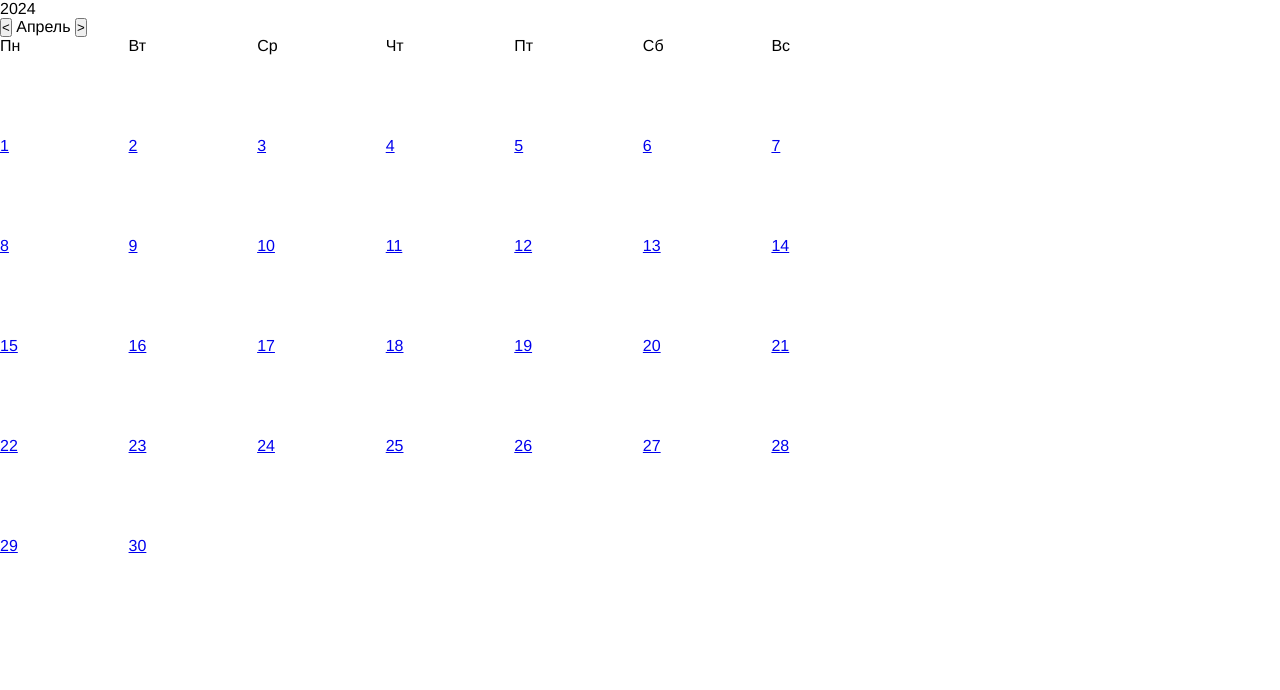
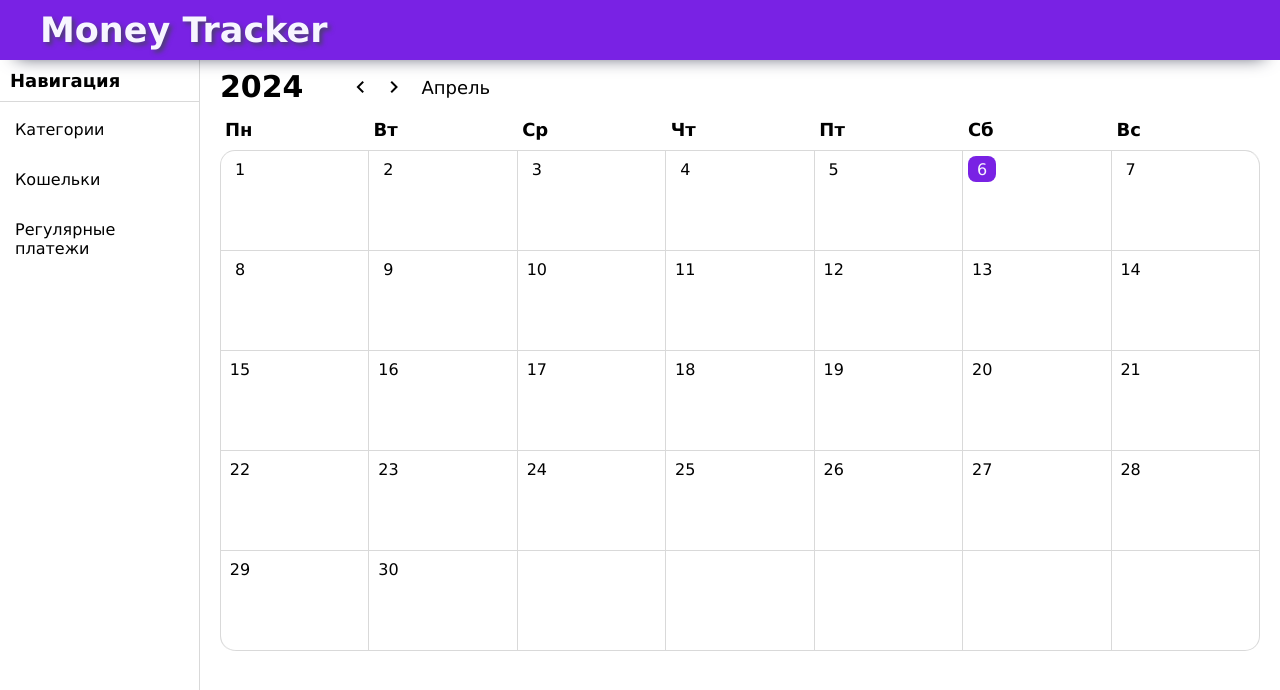
Before and after one commit to IvanDakukin/money-tracker, a Vue app: page / in a window 1280 px wide. Shown: the top 690 px of the page. Built offline with nearby package versions, Linux system fonts and the light colour scheme.

Commit message:
Добавил стили для стартовой страницы

```diff
--- a/package.json
+++ b/package.json
@@ -10,6 +10,7 @@
   "dependencies": {
     "axios": "^1.6.8",
     "core-js": "^3.8.3",
+    "node-sass": "^7.0.3",
     "vue": "^3.2.13",
     "vue-router": "^4.3.0",
     "vuex": "^4.0.0"
@@ -25,7 +26,7 @@
     "eslint": "^7.32.0",
     "eslint-plugin-vue": "^8.0.3",
     "sass": "^1.32.7",
-    "sass-loader": "^12.0.0"
+    "sass-loader": "^12.6.0"
   },
   "eslintConfig": {
     "root": true,
--- a/public/index.html
+++ b/public/index.html
@@ -1,17 +1,25 @@
 <!DOCTYPE html>
 <html lang="">
+
 <head>
   <meta charset="utf-8">
   <meta http-equiv="X-UA-Compatible" content="IE=edge">
   <meta name="viewport" content="width=device-width,initial-scale=1.0">
   <link rel="icon" href="<%= BASE_URL %>favicon.ico">
-    <title><%= htmlWebpackPlugin.options.title %></title>
+  <link rel="stylesheet"
+    href="https://fonts.googleapis.com/css2?family=Material+Symbols+Outlined:opsz,wght,FILL,GRAD@24,400,0,0" />
+  <title>
+    <%= htmlWebpackPlugin.options.title %>
+  </title>
 </head>
+
 <body>
   <noscript>
-      <strong>We're sorry but <%= htmlWebpackPlugin.options.title %> doesn't work properly without JavaScript enabled. Please enable it to continue.</strong>
+    <strong>We're sorry but <%= htmlWebpackPlugin.options.title %> doesn't work properly without JavaScript enabled.
+        Please enable it to continue.</strong>
   </noscript>
   <div id="app"></div>
   <!-- built files will be auto injected -->
 </body>
+
 </html>
--- a/src/App.vue
+++ b/src/App.vue
@@ -1,12 +1,72 @@
 <template>
-  <router-view />
+  <header class="header">
+    <span class="header__title">Money Tracker</span>
+  </header>
+
+  <main class="main">
+    <aside class="aside">
+      <nav class="nav">
+        <div class="nav__header">Навигация</div>
+        <ul>
+          <li class="nav__item">Категории</li>
+          <li class="nav__item">Кошельки</li>
+          <li class="nav__item">Регулярные платежи</li>
+        </ul>
+      </nav>
+    </aside>
+    <router-view />
+  </main>
 </template>
 
 <style lang="scss">
-* {
-  box-sizing: border-box;
-  margin: 0;
-  padding: 0;
-  font-family: Avenir, Helvetica, Arial, sans-serif;
+@import "@/assets/scss/main.scss";
+
+body {
+  font-family: 'Lucida Sans', 'Lucida Sans Regular', 'Lucida Grande', 'Lucida Sans Unicode', Geneva, Verdana, sans-serif
+}
+.header {
+  @extend %box_shadow;
+  height: 60px;
+  padding: 15px 0 15px 40px;
+  background-color: $main-color;
+  display: flex;
+  align-items: center;
+
+  &__title {
+    font-size: 35px;
+    font-weight: bold;
+    text-shadow: 3px 3px 4px rgba(66, 68, 90, 0.8);
+    user-select: none;
+    cursor: pointer;
+    color: $light-color;
+  }
+}
+
+.main {
+  display: flex;
+  height: 100vh;
+}
+
+.aside {
+  min-width: 200px;
+  border-right: $thin-border;
+  margin-right: 20px;
+}
+
+.nav {
+  &__header {
+    font-weight: bolder;
+    font-size: 18px;
+    padding: 10px 10px;
+    border-bottom: $thin-border;
+  }
+
+  &__item {
+    @extend %text-button;
+    cursor: pointer;
+    text-align: start;
+    padding: 13px 10px;
+    margin: 5px;
+  }
 }
 </style>
--- /dev/null
+++ b/src/assets/scss/_extends.scss
@@ -0,0 +1,22 @@
+%box_shadow {
+  -webkit-box-shadow: 0px 13px 18px -16px rgba(66, 68, 90, 1);
+  -moz-box-shadow: 0px 13px 18px -16px rgba(66, 68, 90, 1);
+  box-shadow: 0px 13px 18px -16px rgba(66, 68, 90, 1);
+}
+
+%text-button {
+  text-align: center;
+  border-radius: 8px;
+  transition: background-color .2s;
+  &:hover {
+    background-color: $secondary-color;
+    color: $main-color;
+  }
+}
+
+%tonal-button {
+  text-align: center;
+  border-radius: 8px;
+  background-color: $secondary-color;
+  color: $main-color;
+}
--- /dev/null
+++ b/src/assets/scss/_reset.scss
@@ -0,0 +1,71 @@
+* {
+  padding: 0px;
+  margin: 0px;
+}
+
+*,
+*::before,
+*::after {
+  box-sizing: border-box;
+}
+
+aside,
+nav,
+footer,
+header,
+section,
+main {
+  display: block;
+}
+
+h1,
+h2,
+h3,
+h4,
+h5,
+h6,
+p {
+  font-size: inherit;
+  font-weight: inherit;
+}
+
+ul,
+ul li {
+  list-style: none;
+}
+
+img {
+  vertical-align: top;
+}
+
+img,
+svg {
+  max-width: 100%;
+  height: auto;
+}
+
+/* Form */
+
+input,
+textarea,
+button,
+select {
+  font-family: inherit;
+  font-size: inherit;
+}
+
+input::-ms-clear {
+  display: none;
+}
+
+button,
+input[type="submit"] {
+  border: none;
+  background: none;
+  display: inline-block;
+  cursor: pointer;
+}
+
+label {
+  cursor: pointer;
+}
--- /dev/null
+++ b/src/assets/scss/_variables.scss
@@ -0,0 +1,6 @@
+$main-color: rgb(121, 34, 228);
+$secondary-color: rgb(121, 34, 228, 0.1);
+$light-color: rgb(247, 245, 255);
+
+
+$thin-border: 1px solid rgba(0, 0, 0, 0.15);
--- /dev/null
+++ b/src/assets/scss/main.scss
@@ -0,0 +1,3 @@
+@import "variables";
+@import "extends";
+@import "reset";
--- a/src/components/CalendarCell.vue
+++ b/src/components/CalendarCell.vue
@@ -1,6 +1,14 @@
 <template>
   <div class="cell">
-    <router-link class="cell" :to="dayUrl"> {{ date.getDate() }}</router-link>
+    <div class="cell__date">
+      <div class="date-wrapper" :class="{ 'date-wrapper--today': isToday }">
+        {{ date.getDate() }}
+      </div>
+      <div class="add-button">
+        <router-link class="date-link" :to="dayUrl"> + </router-link>
+      </div>
+    </div>
+    <div class="cell__transactions"></div>
   </div>
 </template>
 
@@ -13,6 +21,57 @@ export default {
     dayUrl() {
       return `day/${+this.date}`;
     },
+    isToday() {
+      const dateCopy = new Date(this.date).setHours(0, 0, 0, 0);
+      const today = new Date().setHours(0, 0, 0, 0);
+      return dateCopy == today;
+    },
   },
 };
 </script>
+
+<style lang="scss" scoped>
+@import "@/assets/scss/main.scss";
+
+.cell {
+  display: flex;
+  flex-direction: column;
+
+  &:hover .add-button {
+    opacity: 1 ;
+  }
+
+  &__date {
+    display: flex;
+    justify-content: space-between;
+  }
+}
+
+.date-wrapper {
+  display: flex;
+  justify-content: center;
+  align-items: center;
+  width: 28px;
+  height: 26px;
+  border-radius: 8px;
+  &--today {
+    background-color: $main-color;
+    color: $light-color;
+  }
+}
+
+.date-link {
+  text-decoration: none;
+  color: inherit;
+}
+
+.add-button {
+  @extend %tonal-button;
+  opacity: 0;
+  width: 28px;
+  height: 26px;
+  font-weight: bold;
+  transition: opacity .2s;
+  margin-right: 3px;
+}
+</style>
--- a/src/components/MoneyCalendar.vue
+++ b/src/components/MoneyCalendar.vue
@@ -1,21 +1,33 @@
 <template>
   <div class="calendar">
-    <div class="calendar__head-cell">Пн</div>
-    <div class="calendar__head-cell">Вт</div>
-    <div class="calendar__head-cell">Ср</div>
-    <div class="calendar__head-cell">Чт</div>
-    <div class="calendar__head-cell">Пт</div>
-    <div class="calendar__head-cell">Сб</div>
-    <div class="calendar__head-cell">Вс</div>
-    <div class="cell--empty" v-for="n in numberEmptyCells" :key="n"></div>
+    <div class="calendar-head">
+      <div class="calendar-head__element">Пн</div>
+      <div class="calendar-head__element">Вт</div>
+      <div class="calendar-head__element">Ср</div>
+      <div class="calendar-head__element">Чт</div>
+      <div class="calendar-head__element">Пт</div>
+      <div class="calendar-head__element">Сб</div>
+      <div class="calendar-head__element">Вс</div>
+    </div>
+    <div class="calendar-body">
+      <div
+        class="cell cell--empty"
+        v-for="n in numberEmptyCellsStart"
+        :key="n"
+      ></div>
       <calendar-cell
         class="cell"
         v-for="n in numberDaysInMonth"
         :key="n"
         :date="new Date(date.getFullYear(), date.getMonth(), n)"
       >
-      {{ n }}
       </calendar-cell>
+      <div
+        class="cell cell--empty"
+        v-for="n in numberEmptyCellsEnd"
+        :key="n"
+      ></div>
+    </div>
   </div>
 </template>
 
@@ -34,7 +46,7 @@ export default {
         0
       ).getDate();
     },
-    numberEmptyCells() {
+    numberEmptyCellsStart() {
       let firstDayOfWeek = new Date(
         this.date.getFullYear(),
         this.date.getMonth(),
@@ -43,18 +55,58 @@ export default {
       if (firstDayOfWeek === 0) firstDayOfWeek = 7;
       return firstDayOfWeek - 1;
     },
-    dayUrl() {
-      return `day/${+this.date}`;
+    numberEmptyCellsEnd() {
+      let lastDayOfMonth = new Date(
+        this.date.getFullYear(),
+        this.date.getMonth() + 1,
+        0
+      ).getDay();
+      if (lastDayOfMonth === 0) {
+        lastDayOfMonth = 7;
+      }
+      return 7 - lastDayOfMonth;
     },
   },
 };
 </script>
 
-<style scoped>
-.calendar {
-  width: 900px;
+<style lang="scss" scoped >
+@import "@/assets/scss/main.scss";
+
+.calendar-head {
+  display: flex;
+  margin-bottom: 10px;
+  &__element {
+    font-weight: bold;
+    width: 100%;
+    padding-left: 5px;
+    font-size: 18px;
+  }
+}
+.calendar-body {
+  border-left: $thin-border;
+  border-top: $thin-border;
+  border-radius: 15px;
   display: grid;
-  grid-template-rows: repeat(6, 100px);
   grid-template-columns: repeat(7, 1fr);
 }
+
+.cell {
+  border-bottom: $thin-border;
+  border-right: $thin-border;
+  height: 100px;
+  padding: 5px;
+  &:nth-child(1) {
+    border-top-left-radius: 15px;
+  }
+  &:nth-child(7) {
+    border-top-right-radius: 15px;
+  }
+  &:nth-last-child(1) {
+    border-bottom-right-radius: 15px;
+  }
+  &:nth-last-child(7) {
+    border-bottom-left-radius: 15px;
+  }
+}
 </style>
--- a/src/views/MainPage.vue
+++ b/src/views/MainPage.vue
@@ -1,9 +1,25 @@
 <template>
-  <div>
-    <div class="year">{{ year }}</div>
-    <button @click="decreaseMonth">&lt;</button>
-    {{ month }}
-    <button @click="increaseMonth">&gt;</button>
+  <div class="main-content">
+    <div class="date-chose">
+      <div class="date-chose__item">
+        <span class="date-chose__year">{{ date.getFullYear()}}</span>
+      </div>
+      <div class="date-chose__item">
+        <button @click="decreaseMonth" class="date-chose__btn">
+          <span class="material-symbols-outlined"> keyboard_arrow_left </span>
+        </button>
+      </div>
+      <div class="date-chose__item">
+        <button @click="increaseMonth" class="date-chose__btn">
+          <span class="material-symbols-outlined"> keyboard_arrow_right </span>
+        </button>
+      </div>
+      <div class="date-chose__item">
+        <span class="date-chose__month">
+          {{ month }}
+        </span>
+      </div>
+    </div>
     <Calendar :date="date"></Calendar>
   </div>
 </template>
@@ -45,9 +61,6 @@ export default {
     },
   },
   computed: {
-    year() {
-      return this.date.getFullYear();
-    },
     month() {
       return months[this.date.getMonth()];
     },
@@ -56,4 +69,37 @@ export default {
 </script>
 
 <style lang="scss" scoped>
+@import "@/assets/scss/main.scss";
+.main-content {
+  padding-top: 10px;
+  flex-basis: 100%;
+  margin-right: 20px;
+}
+
+.date-chose {
+  display: flex;
+  margin-bottom: 15px;
+  &__item {
+    display: flex;
+    align-items: center;
+  }
+  &__year {
+    margin-right: 40px;
+    line-height: 100%;
+    font: {
+      size: 30px;
+      weight: bold;
+    }
+  }
+  &__month {
+    margin-left: 10px;
+    font-size: 18px;
+  }
+  &__btn {
+    @extend %text-button;
+    display: flex;
+    align-items: center;
+    padding: 5px;
+  }
+}
 </style>
```
Also changed, not shown: 1 other file (tests, documents, lock files or other folders). Lines whose indentation alone changed are shown as unchanged.
